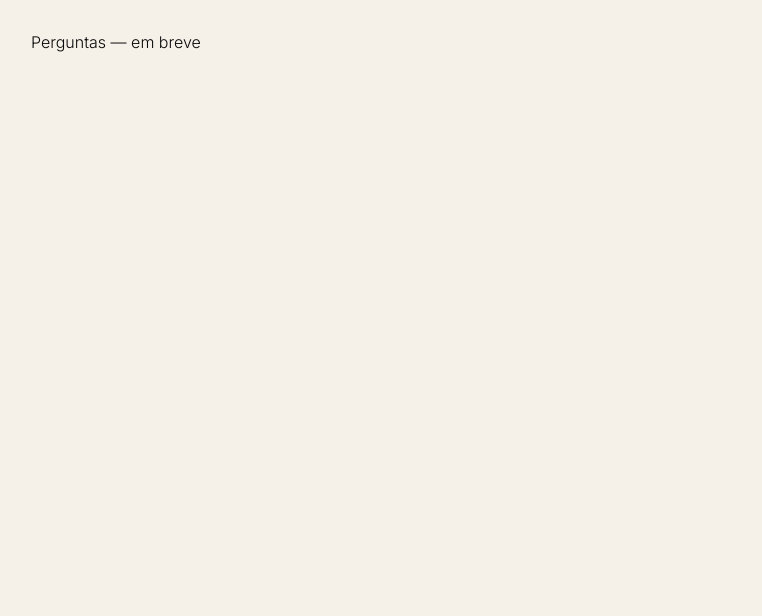
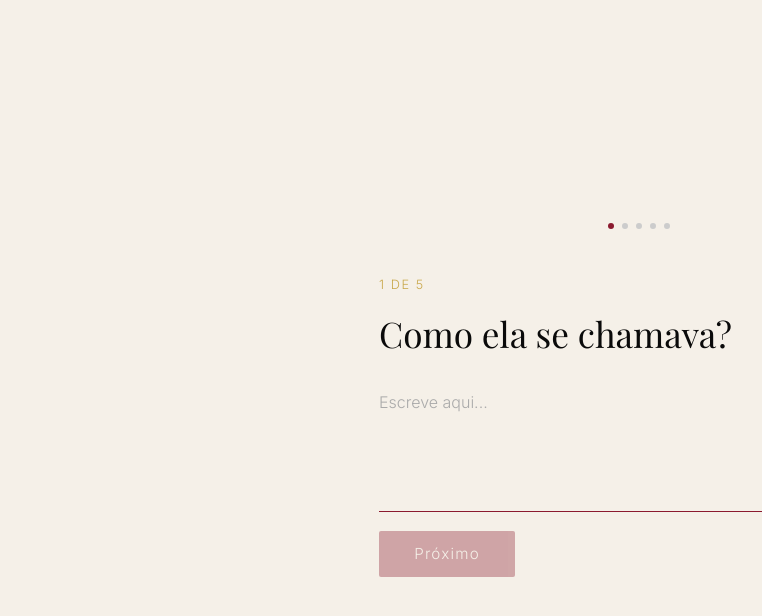
Before and after one commit to marialuisasanches/como-ela-me-via, a React (Vite) app: page / in a window 1280 px wide. Both pictures are taken after a click on the button "Começar". Shown: the top 616 px of the page, without its empty margins (1-763 px from the left). Built offline with nearby package versions, Linux system fonts and the light colour scheme; a web font is replaced by a local one.

Commit message:
feat: página de perguntas — 5 etapas com navegação e validação

```diff
--- a/src/App.tsx
+++ b/src/App.tsx
@@ -1,17 +1,22 @@
 import { useState } from "react";
 import { Landing } from "./pages/Landing/Landing";
+import { Perguntas } from "./pages/Perguntas/Perguntas";
 
 type Tela = "landing" | "perguntas" | "processando" | "carta";
 
 function App() {
   const [tela, setTela] = useState<Tela>("landing");
+  const [respostas, setRespostas] = useState<string[]>([]);
+
+  function handleConcluir(r: string[]) {
+    setRespostas(r);
+    setTela("processando");
+  }
 
   return (
     <>
       {tela === "landing" && <Landing onStart={() => setTela("perguntas")} />}
-      {tela === "perguntas" && (
-        <p style={{ padding: "2rem" }}>Perguntas — em breve</p>
-      )}
+      {tela === "perguntas" && <Perguntas onConcluir={handleConcluir} />}
       {tela === "processando" && (
         <p style={{ padding: "2rem" }}>Processando — em breve</p>
       )}
--- /dev/null
+++ b/src/pages/Perguntas/Perguntas.tsx
@@ -0,0 +1,70 @@
+import { useState } from "react";
+import styles from "./Perguntas.module.css";
+
+const perguntas = [
+  "Como ela se chamava?",
+  "Como ela demonstrava que estava preocupada com você?",
+  "Qual hábito dela você nunca entendeu direito?",
+  "Qual memória sua com ela você nunca vai esquecer?",
+  "Tinha algum gesto pequeno dela que significava muito?",
+];
+
+type Props = {
+  onConcluir: (respostas: string[]) => void;
+};
+
+export function Perguntas({ onConcluir }: Props) {
+  const [etapa, setEtapa] = useState(0);
+  const [respostas, setRespostas] = useState<string[]>(Array(5).fill(""));
+
+  function handleChange(valor: string) {
+    const novas = [...respostas];
+    novas[etapa] = valor;
+    setRespostas(novas);
+  }
+
+  function handleProximo() {
+    if (etapa < perguntas.length - 1) {
+      setEtapa(etapa + 1);
+    } else {
+      onConcluir(respostas);
+    }
+  }
+
+  const ultima = etapa === perguntas.length - 1;
+
+  return (
+    <main className={styles.container}>
+      <div className={styles.progresso}>
+        {perguntas.map((_, i) => (
+          <span
+            key={i}
+            className={`${styles.dot} ${i <= etapa ? styles.ativo : ""}`}
+          />
+        ))}
+      </div>
+
+      <div className={styles.conteudo}>
+        <p className={styles.numero}>
+          {etapa + 1} de {perguntas.length}
+        </p>
+        <h2 className={styles.pergunta}>{perguntas[etapa]}</h2>
+        <textarea
+          className={styles.textarea}
+          value={respostas[etapa]}
+          onChange={(e) => handleChange(e.target.value)}
+          placeholder="Escreve aqui..."
+          rows={4}
+          autoFocus
+        />
+        <button
+          className={styles.botao}
+          onClick={handleProximo}
+          disabled={respostas[etapa].trim().length < 2}
+        >
+          {ultima ? "Gerar carta" : "Próximo"}
+        </button>
+      </div>
+    </main>
+  );
+}
--- /dev/null
+++ b/src/pages/Perguntas/perguntas.module.css
@@ -0,0 +1,100 @@
+.container {
+  min-height: 100vh;
+  display: flex;
+  flex-direction: column;
+  align-items: center;
+  justify-content: center;
+  background-color: var(--creme);
+  padding: 2rem;
+}
+
+.progresso {
+  display: flex;
+  gap: 0.5rem;
+  margin-bottom: 3rem;
+}
+
+.dot {
+  width: 6px;
+  height: 6px;
+  border-radius: 50%;
+  background-color: #ccc;
+  transition: background-color 0.3s;
+}
+
+.ativo {
+  background-color: var(--vinho);
+}
+
+.conteudo {
+  max-width: 520px;
+  width: 100%;
+  display: flex;
+  flex-direction: column;
+  gap: 1.2rem;
+}
+
+.numero {
+  font-family: var(--font-ui);
+  font-weight: 300;
+  font-size: 0.8rem;
+  letter-spacing: 0.12em;
+  text-transform: uppercase;
+  color: var(--dourado);
+}
+
+.pergunta {
+  font-family: var(--font-titulo);
+  font-size: clamp(1.5rem, 4vw, 2.2rem);
+  font-weight: 400;
+  line-height: 1.3;
+  color: var(--preto);
+}
+
+.textarea {
+  width: 100%;
+  background: transparent;
+  border: none;
+  border-bottom: 1px solid #c0b8a8;
+  padding: 0.8rem 0;
+  font-family: var(--font-ui);
+  font-weight: 300;
+  font-size: 1rem;
+  line-height: 1.7;
+  color: var(--preto);
+  resize: none;
+  outline: none;
+  transition: border-color 0.2s;
+}
+
+.textarea:focus {
+  border-bottom-color: var(--vinho);
+}
+
+.textarea::placeholder {
+  color: #aaa;
+}
+
+.botao {
+  align-self: flex-start;
+  background-color: var(--vinho);
+  color: var(--creme);
+  border: none;
+  padding: 0.85rem 2.2rem;
+  font-family: var(--font-ui);
+  font-weight: 300;
+  font-size: 0.95rem;
+  letter-spacing: 0.08em;
+  cursor: pointer;
+  border-radius: 2px;
+  transition: opacity 0.2s;
+}
+
+.botao:hover:not(:disabled) {
+  opacity: 0.85;
+}
+
+.botao:disabled {
+  opacity: 0.35;
+  cursor: not-allowed;
+}
```
